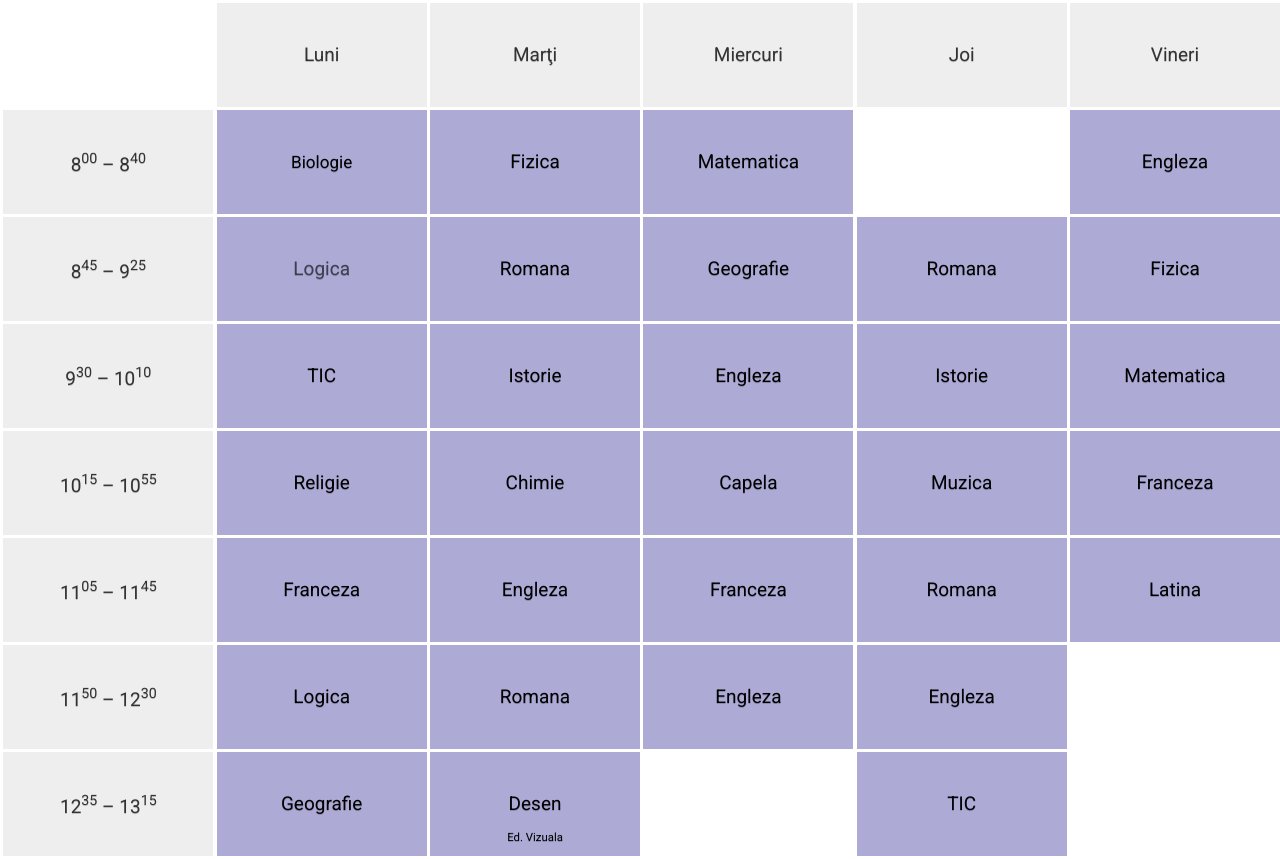
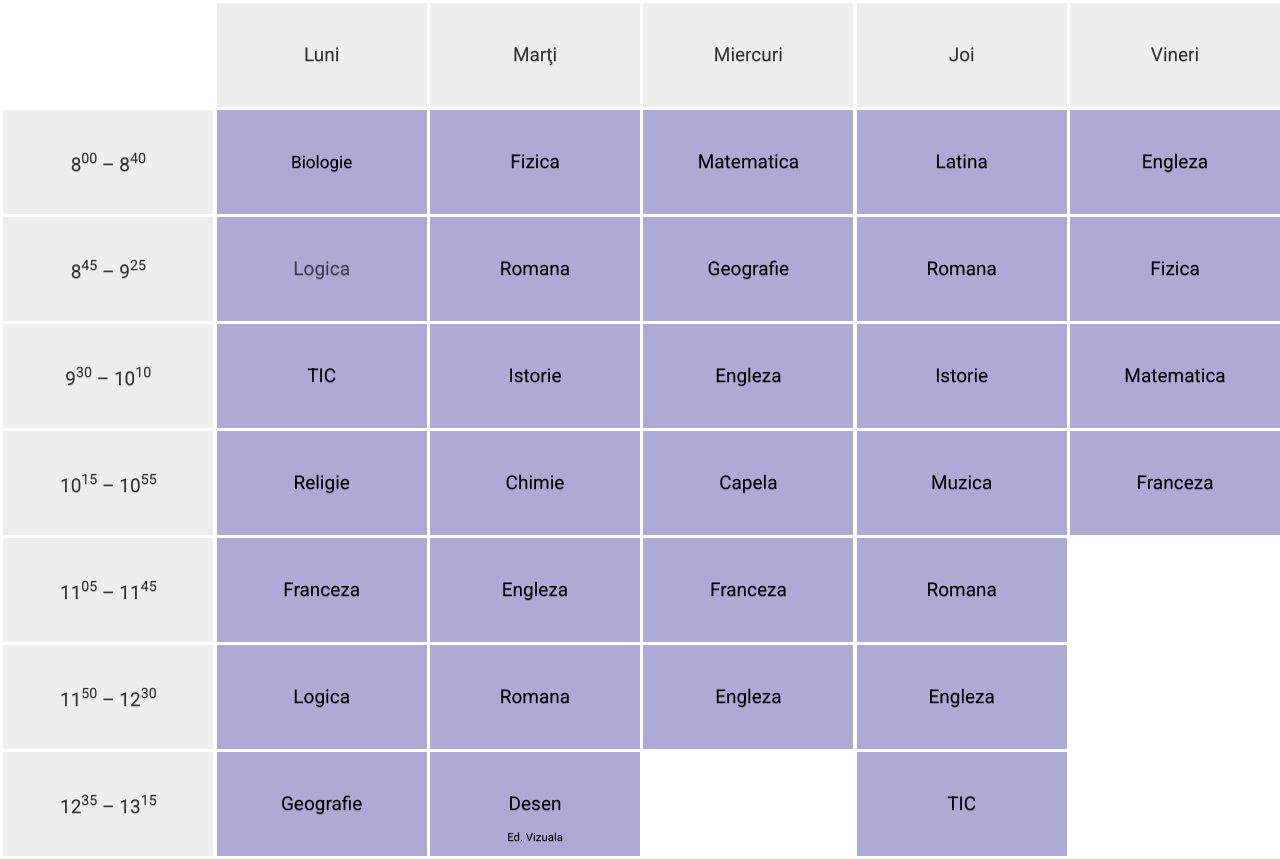
Before and after one commit to MicuBogdan/micubogdan.github.io, a plain HTML site: page orar/9C/index.html in a window 1280 px wide. Shown: the top 859 px of the page. Drawn offline with Linux system fonts and the light colour scheme.

Commit message:
Update index.html

```diff
--- a/orar/9C/index.html
+++ b/orar/9C/index.html
@@ -145,7 +145,7 @@
 				<div class="tile-content-1" style="font-size:100%">Muzica</div>
 				<div class="tile-content-2" style="font-size:60%"></div>
 			</div>
-			<div class="tile grid-color-51" data-pos-x="5" data-pos-y="5">
+			<div class="tile grid-color-51" data-pos-x="4" data-pos-y="1">
 				<div class="tile-content-1" style="font-size:100%">Latina</div>
 				<div class="tile-content-2" style="font-size:60%"></div>
 			</div>
```
